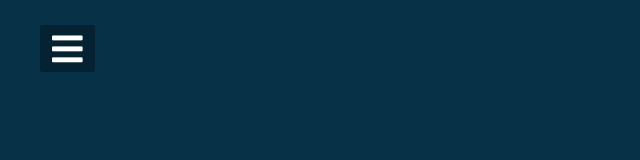
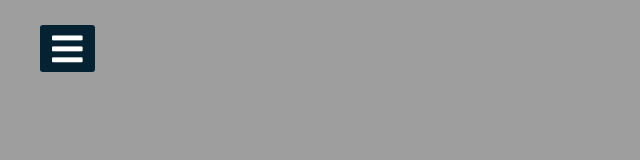
Before and after one commit to GilhwanE/sidebar, a plain HTML site: page index.html in a window 1280 px wide. Shown: the whole page, without its empty margins (0-640 px from the left). Drawn offline with Linux system fonts and the light colour scheme; the site is published under a folder, as on GitHub Pages, so addresses that start at the root find nothing.

Commit message:
CSS : image url

```diff
--- a/style.css
+++ b/style.css
@@ -12,7 +12,7 @@ body{
 }
 
 section{
-    background: url(/images/home.png) no-repeat center/cover;
+    background: url(./images/home.png) no-repeat center/cover;
     height: 100vh;
     transition: all .5s;
 
```
